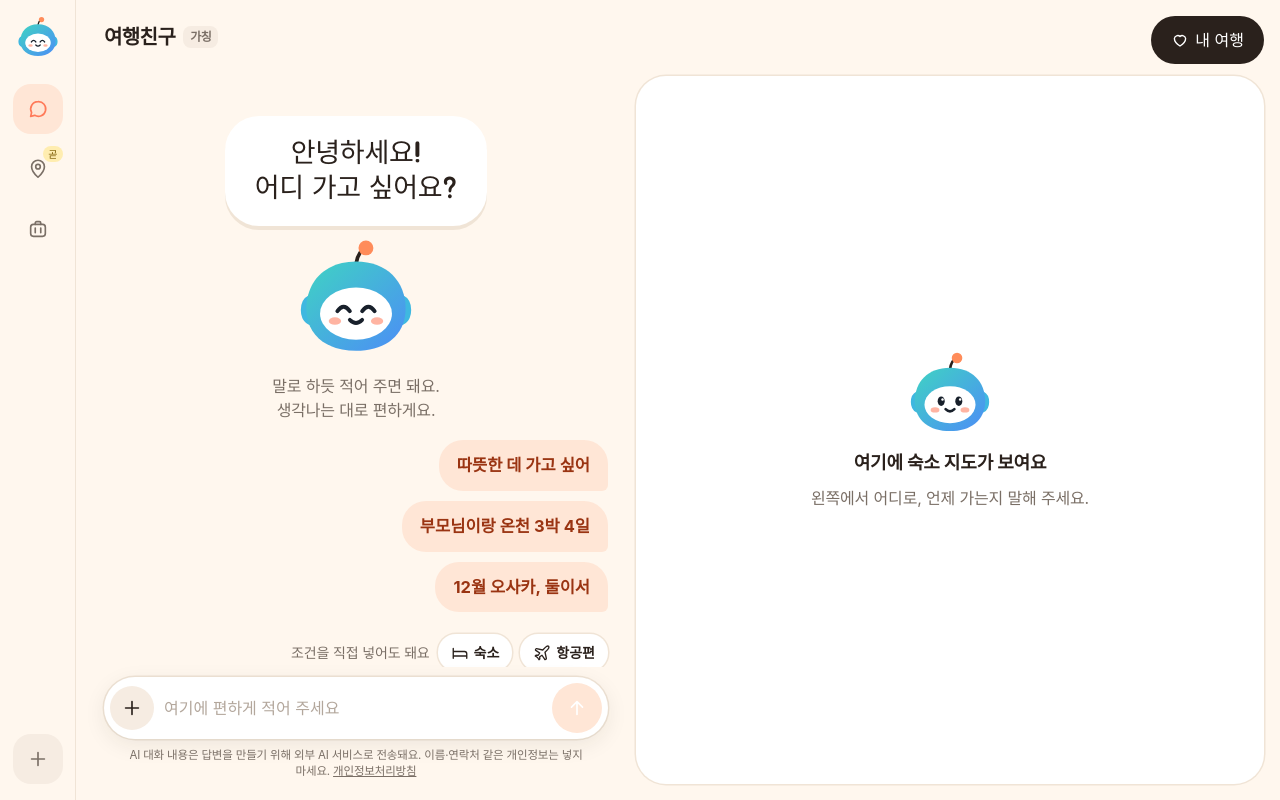
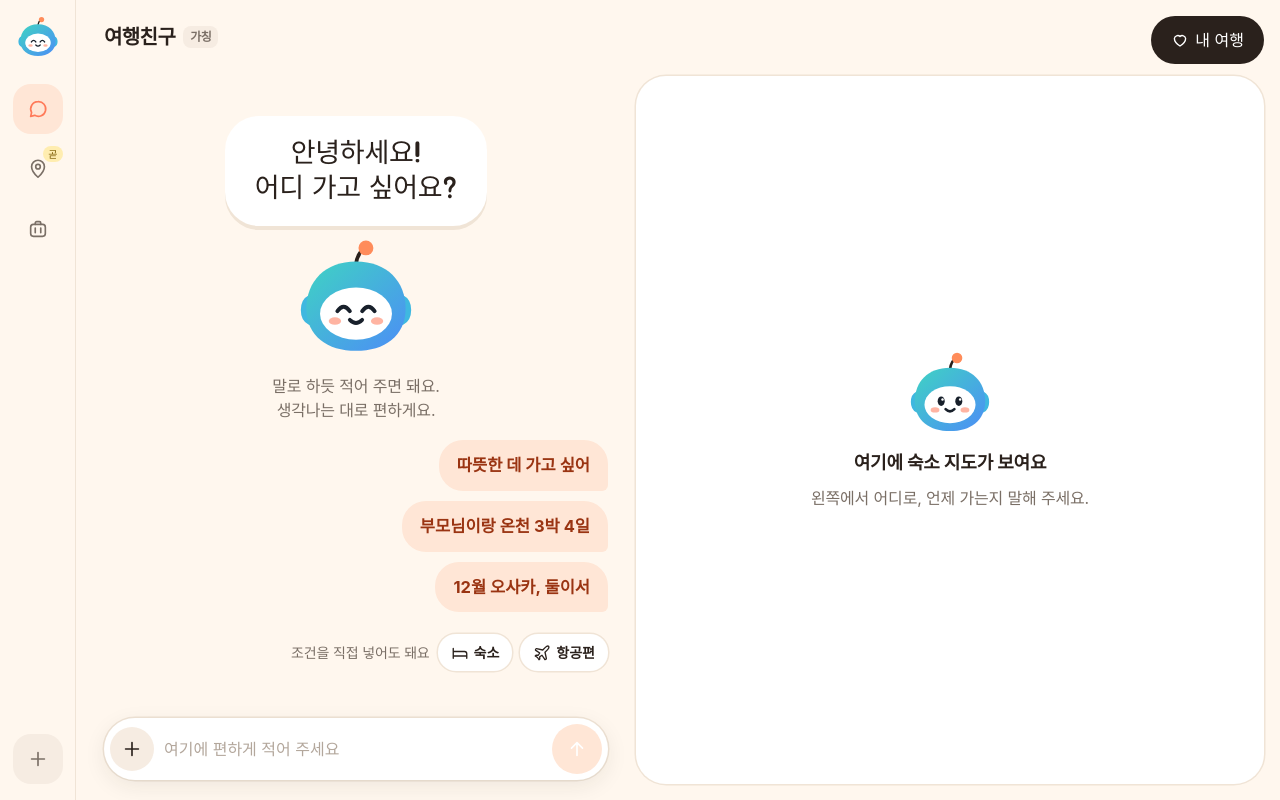
Before and after one commit to gollazyum/web, a Next.js app: page / in a window 1280 px wide. Built offline with nearby package versions, Linux system fonts and the light colour scheme; a web font is replaced by a local one.

Commit message:
Remove notice block (affiliate/price, terms, business info, AI notice) from home for now
Co-Authored-By: Claude Opus 5.5 <noreply@anthropic.com>
Claude-Session: https://claude.ai/code/session_01FCrfjkmX4vyGsDia9L79Gz

```diff
--- a/app/trip.css
+++ b/app/trip.css
@@ -277,17 +277,6 @@
   background: var(--tb-butter);
   color: var(--tb-butter-ink);
 }
-.tb-privacy {
-  margin: 8px 8px 0;
-  font-size: 11.5px;
-  line-height: 1.45;
-  color: var(--tb-sub);
-  text-align: center;
-}
-.tb-privacy a {
-  text-decoration: underline !important;
-}
-
 /* ---------- 첫 화면: 캐릭터 인사 + 빠른 답 (v5 01) ---------- */
 .tb-chat {
   flex: 1;
@@ -352,18 +341,6 @@
   font-weight: 700;
   color: var(--tb-ink) !important;
 }
-.tb-foot {
-  margin-top: 40px;
-  display: flex;
-  flex-direction: column;
-  gap: 6px;
-  font-size: 11.5px;
-  color: var(--tb-mute);
-}
-.tb-foot a {
-  text-decoration: underline !important;
-}
-
 /* ---------- 대화 ---------- */
 .tb-msgs {
   display: flex;
--- a/components/trip/TripApp.tsx
+++ b/components/trip/TripApp.tsx
@@ -3,7 +3,6 @@
 import { useCallback, useEffect, useMemo, useRef, useState } from "react";
 import Link from "next/link";
 import { brand } from "@/lib/brand";
-import { site } from "@/lib/site";
 import { today as localToday } from "@/lib/dates";
 import { sellerSearchUrl } from "@/lib/hotel-sellers";
 import type { HotelOption } from "@/lib/hotels";
@@ -540,11 +539,6 @@ export function TripApp() {
                 <IconUp size={22} />
               </button>
             </form>
-            {home && (
-              <p className="tb-privacy">
-                AI 대화 내용은 답변을 만들기 위해 외부 AI 서비스로 전송돼요. 이름·연락처 같은 개인정보는 넣지 마세요. <Link href="/privacy">개인정보처리방침</Link>
-              </p>
-            )}
           </div>
         )}
 
@@ -662,18 +656,6 @@ function Home({ onSay, onStay, onFlight }: { onSay: (t: string) => void; onStay:
           <IconPlane size={18} /> 항공편
         </button>
       </div>
-      <footer className="tb-foot">
-        <p>
-          {brand.appName}
-          {brand.tentative ? "(가칭)" : ""} · 예약과 결제는 이동한 예약 사이트에서 진행돼요. 가격은 찾은 시점 기준이며 바뀔 수 있어요. 예약 링크로 이동하면 {site.name}이 제휴 수수료를 받을 수 있어요.
-        </p>
-        <p>
-          <Link href="/terms">이용약관</Link> · <Link href="/privacy">개인정보처리방침</Link> · 문의 <a href={`mailto:${site.contactEmail}`}>{site.contactEmail}</a>
-        </p>
-        <p>
-          상호 {site.business.name} · 대표자 {site.business.ceo} · 사업자등록번호 {site.business.registrationNo}
-        </p>
-      </footer>
     </div>
   );
 }
```
